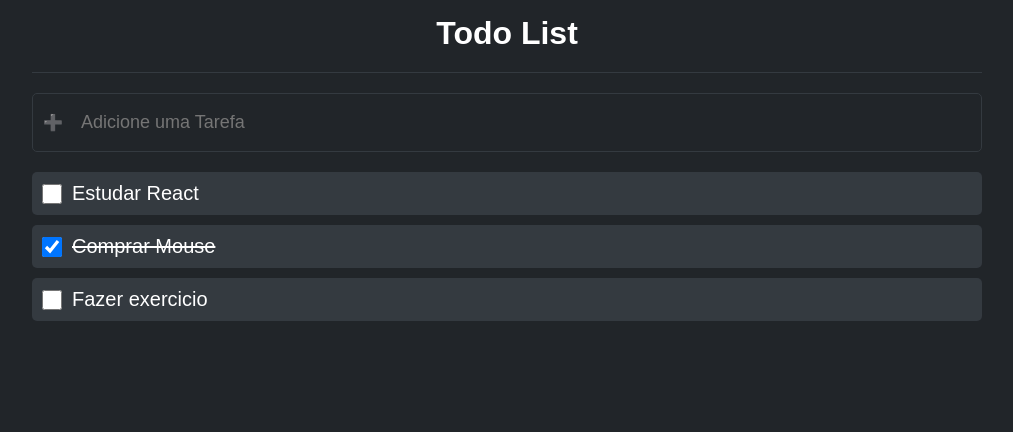
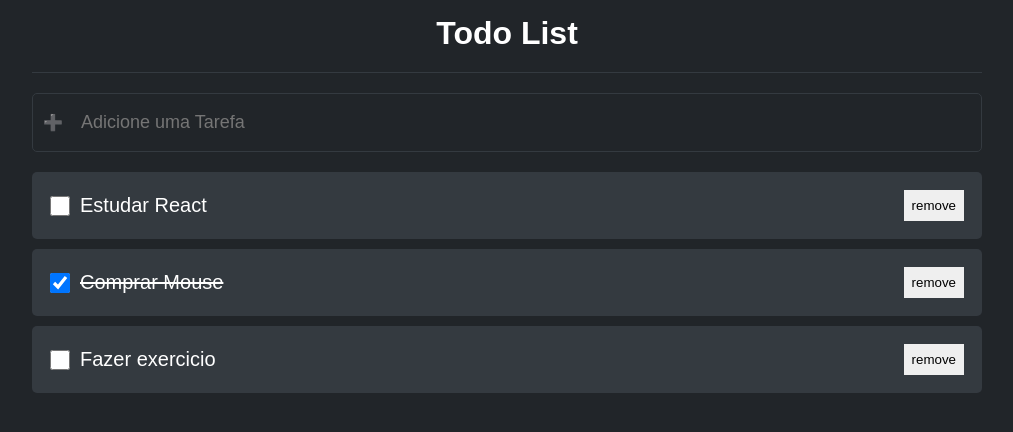
Before and after one commit to ander0308/todo-list-typescript, a React (Vite) app: page / in a window 1280 px wide. Shown: the top 432 px of the page, without its empty margins (133-1146 px from the left). Built offline with nearby package versions, Linux system fonts and the light colour scheme.

Commit message:
feat: components AddItem and ListItem

```diff
--- a/src/App.tsx
+++ b/src/App.tsx
@@ -16,7 +16,24 @@ const App = () => {
     { id: 3, name: 'Fazer exercicio', done: false }
   ])
 
-  console.log(list)
+  const handleAddTask = (taskName: string) => {
+    let newList = [...list]
+    newList.push({
+      id: list.length + 1,
+      name: taskName,
+      done: false
+    })
+    setList(newList)
+  }
+
+  const handleRemoveTask = (id: number) => {
+    let newlist = list.filter((item) => {
+      return item.id !== id
+    })
+
+    setList(newlist)
+  }
+
   return (
     <>
       <GlobalStyled />
@@ -24,8 +41,8 @@ const App = () => {
         <S.Content>
           <S.TitleHeader>Todo List</S.TitleHeader>
 
-          <AddItem />
-          {list.map( item => <ListItem key={item.id} item={item} /> )}
+          <AddItem onAddTask={handleAddTask} />
+          {list.map( item => <ListItem key={item.id} item={item} onRemove={handleRemoveTask}/> )}
         </S.Content>
       </S.Container>
     </>
--- a/src/components/AddItem/index.tsx
+++ b/src/components/AddItem/index.tsx
@@ -1,12 +1,30 @@
+import { useState, KeyboardEvent } from 'react'
 import * as S from './styles'
 
-export const AddItem = () => {
+
+type Props = {
+    onAddTask: (taskName: string) => void
+}
+
+export const AddItem = ({ onAddTask }: Props) => {
+    const [inputText, setInputText] = useState('')
+
+    const handleKeyUp = (event: KeyboardEvent) => {
+        if(event.code === "Enter" && inputText !== ''){
+            onAddTask(inputText)
+            setInputText('')
+        }
+    }
+
     return(
         <S.Container>
             <div className="icon">➕</div>
             <input
                 type="text"
                 placeholder="Adicione uma Tarefa"
+                value={inputText}
+                onChange={(event) => { setInputText(event.target.value)}}
+                onKeyUp={handleKeyUp}
             />
         </S.Container>
     )
--- a/src/components/ListItem/index.tsx
+++ b/src/components/ListItem/index.tsx
@@ -5,14 +5,20 @@ import { Item } from '../../types/Item'
 
 type PropsItem = {
     item: Item
+    onRemove: (id: number) => void
 }
 
-export const ListItem = ({ item }: PropsItem) => {
+export const ListItem = ({ item, onRemove }: PropsItem) => {
 
     const [ isChecked, setIsChecked ] = useState(item.done)
 
+    const handleRemoveItem = () => {
+        onRemove(item.id)
+    }
+
     return (
         <S.Container done={isChecked}>
+        <div>
         <input
             type="checkbox"
             name="name"
@@ -22,6 +28,8 @@ export const ListItem = ({ item }: PropsItem) => {
             }}
         />
         <label htmlFor="name">{item.name}</label>
+        </div>
+        <button onClick={handleRemoveItem}>remove</button>
         </S.Container>
     )
 }
--- a/src/components/ListItem/styles.ts
+++ b/src/components/ListItem/styles.ts
@@ -12,7 +12,12 @@ export const Container = styled.div(({done}: ContainerProps) => {
         display: flex;
         align-items: center;
         border-radius: 5px;
-        padding: 10px;
+        padding: 18px;
+        justify-content: space-between;
+
+        div {
+            display: flex;
+            align-items: center;
 
             input {
                 margin-right: 10px;
@@ -24,6 +29,15 @@ export const Container = styled.div(({done}: ContainerProps) => {
                 font-size: 20px;
                 text-decoration: ${ done ? 'line-through': 'initial'}
             }
+        }
+
+        button {
+            display: flex;
+            border: none;
+            padding: 8px;
+            align-self: flex-end;
+            cursor: pointer;
+        }
     `
     )
 })
```
Lines whose indentation alone changed are shown as unchanged.
